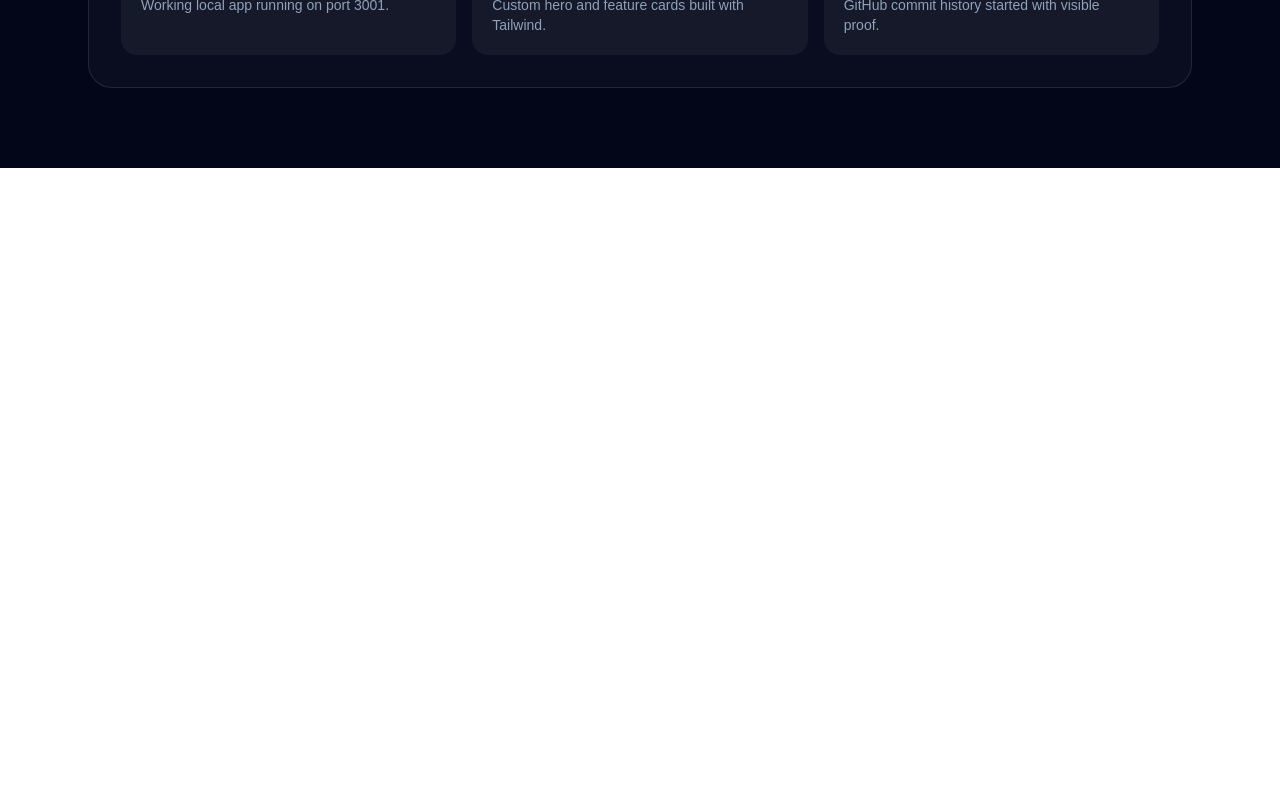
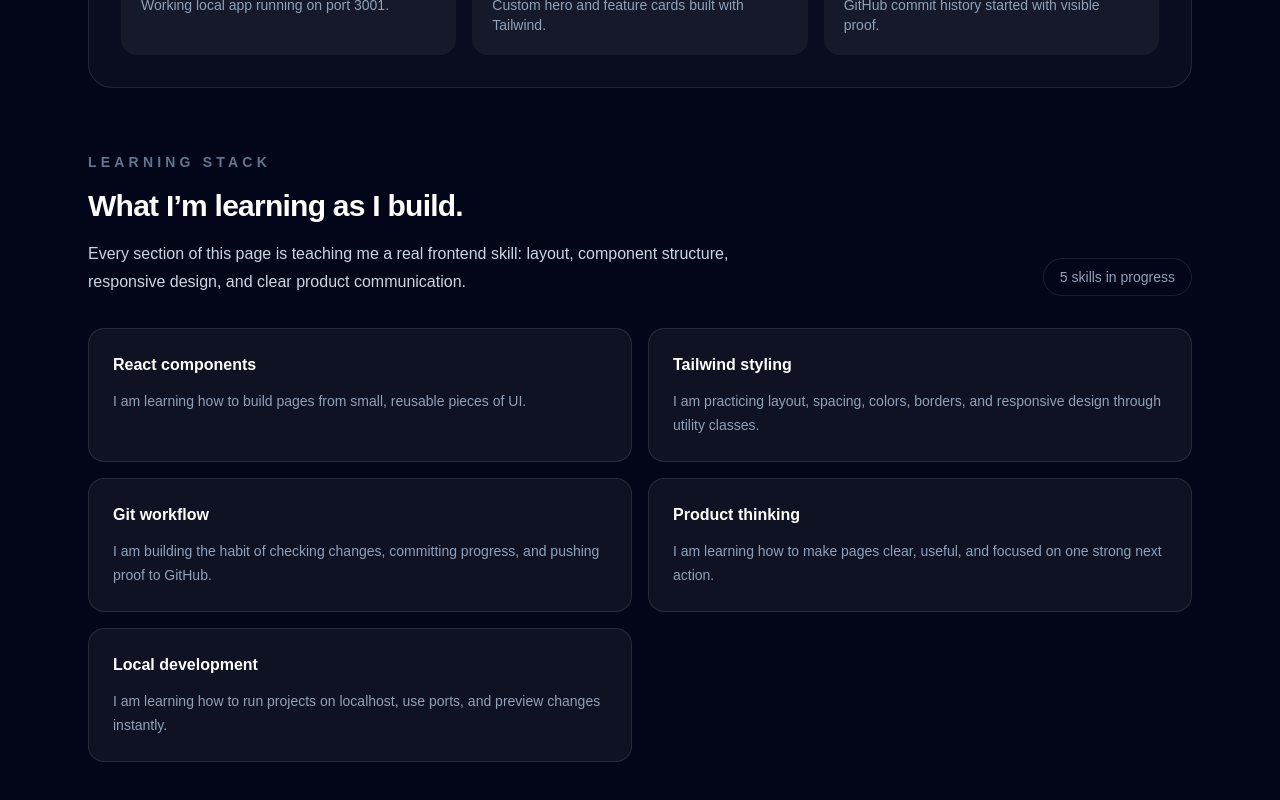
Before and after one commit to deoruiz/30-day-dev-sprint, a Next.js app in the folder project-1-landing-page/: page / in a window 1280 px wide. Shown: the part 1032-1832 px from the top of the page. Before the commit the page ends 1200 px from the top, so only its background shows below. Built offline with nearby package versions, Linux system fonts and the light colour scheme.

Commit message:
Add learning stack section with skills in progress to landing page

```diff
--- a/project-1-landing-page/app/page.tsx
+++ b/project-1-landing-page/app/page.tsx
@@ -1,4 +1,31 @@
 export default function Home() {
+    const learningItems = [
+        {
+            title: "React components",
+            description:
+                "I am learning how to build pages from small, reusable pieces of UI.",
+        },
+        {
+            title: "Tailwind styling",
+            description:
+                "I am practicing layout, spacing, colors, borders, and responsive design through utility classes.",
+        },
+        {
+            title: "Git workflow",
+            description:
+                "I am building the habit of checking changes, committing progress, and pushing proof to GitHub.",
+        },
+        {
+            title: "Product thinking",
+            description:
+                "I am learning how to make pages clear, useful, and focused on one strong next action.",
+        },
+        {
+            title: "Local development",
+            description:
+                "I am learning how to run projects on localhost, use ports, and preview changes instantly.",
+        },
+    ];
     return (
         <main className="min-h-screen bg-slate-950 text-white">
             <section className="mx-auto flex min-h-screen max-w-6xl flex-col items-center justify-center px-6 py-20 text-center">
@@ -64,7 +91,7 @@ export default function Home() {
 
                 <div
                     id="progress"
-                    className="mt-16 w-full rounded-3xl border border-white/10 bg-white/[0.03] p-6 text-left sm:p-8"
+                    className="mt-16 w-full rounded-3xl border border-white/10 bg-white/3 p-6 text-left sm:p-8"
                 >
                     <p className="text-sm font-semibold uppercase tracking-[0.3em] text-slate-500">
                         Progress log
@@ -106,6 +133,44 @@ export default function Home() {
                         </div>
                     </div>
                 </div>
+                <div className="mt-16 w-full text-left">
+                    <p className="text-sm font-semibold uppercase tracking-[0.3em] text-slate-500">
+                        Learning stack
+                    </p>
+
+                    <div className="mt-4 flex flex-col gap-4 sm:flex-row sm:items-end sm:justify-between">
+                        <div>
+                            <h2 className="text-2xl font-bold tracking-tight sm:text-3xl">
+                                What I’m learning as I build.
+                            </h2>
+
+                            <p className="mt-4 max-w-2xl text-sm leading-7 text-slate-300 sm:text-base">
+                                Every section of this page is teaching me a real
+                                frontend skill: layout, component structure,
+                                responsive design, and clear product
+                                communication.
+                            </p>
+                        </div>
+
+                        <p className="rounded-full border border-white/10 px-4 py-2 text-sm text-slate-400">
+                            5 skills in progress
+                        </p>
+                    </div>
+
+                    <div className="mt-8 grid gap-4 sm:grid-cols-2">
+                        {learningItems.map((item) => (
+                            <div
+                                key={item.title}
+                                className="rounded-2xl border border-white/10 bg-white/5 p-6"
+                            >
+                                <h3 className="font-semibold">{item.title}</h3>
+                                <p className="mt-3 text-sm leading-6 text-slate-400">
+                                    {item.description}
+                                </p>
+                            </div>
+                        ))}
+                    </div>
+                </div>
             </section>
         </main>
     );
```
